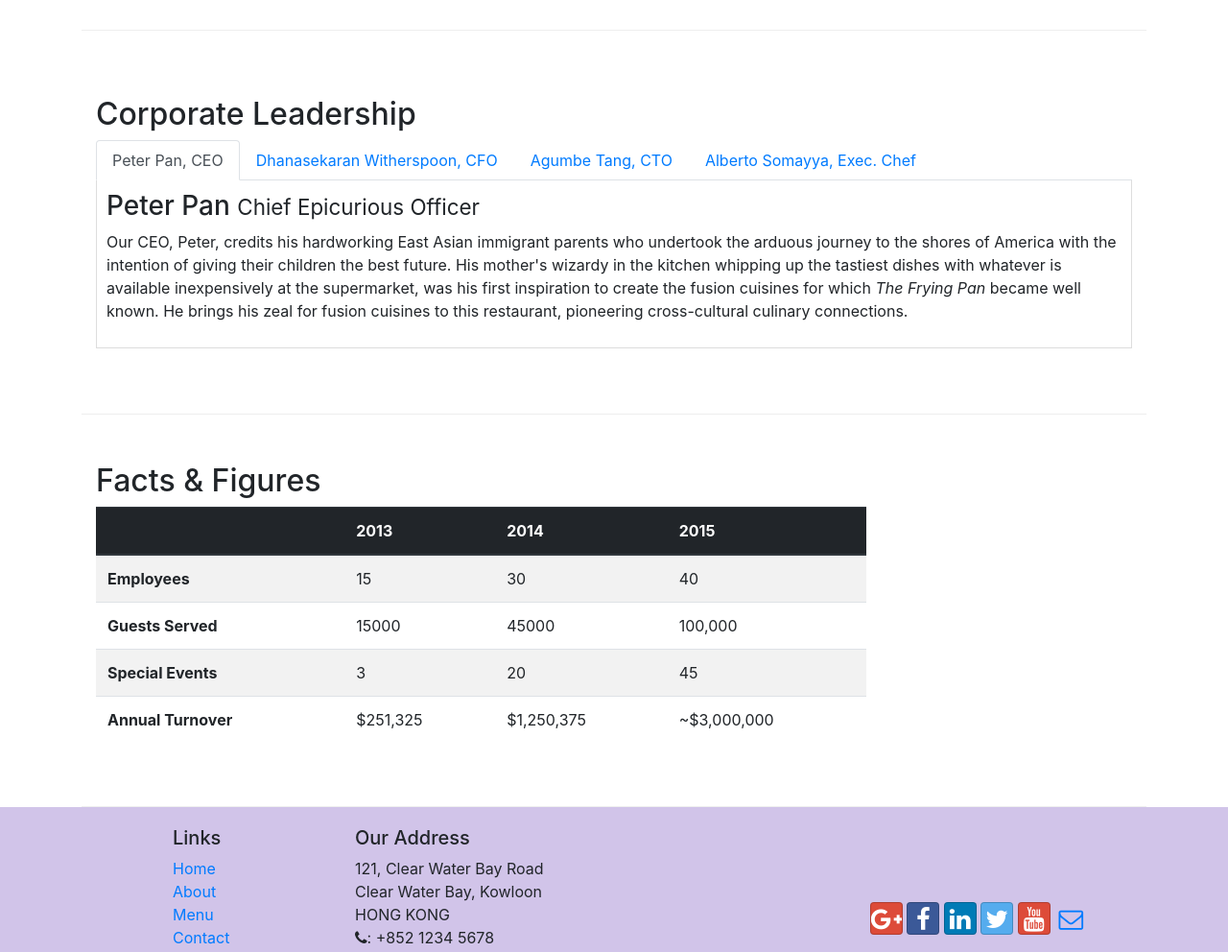
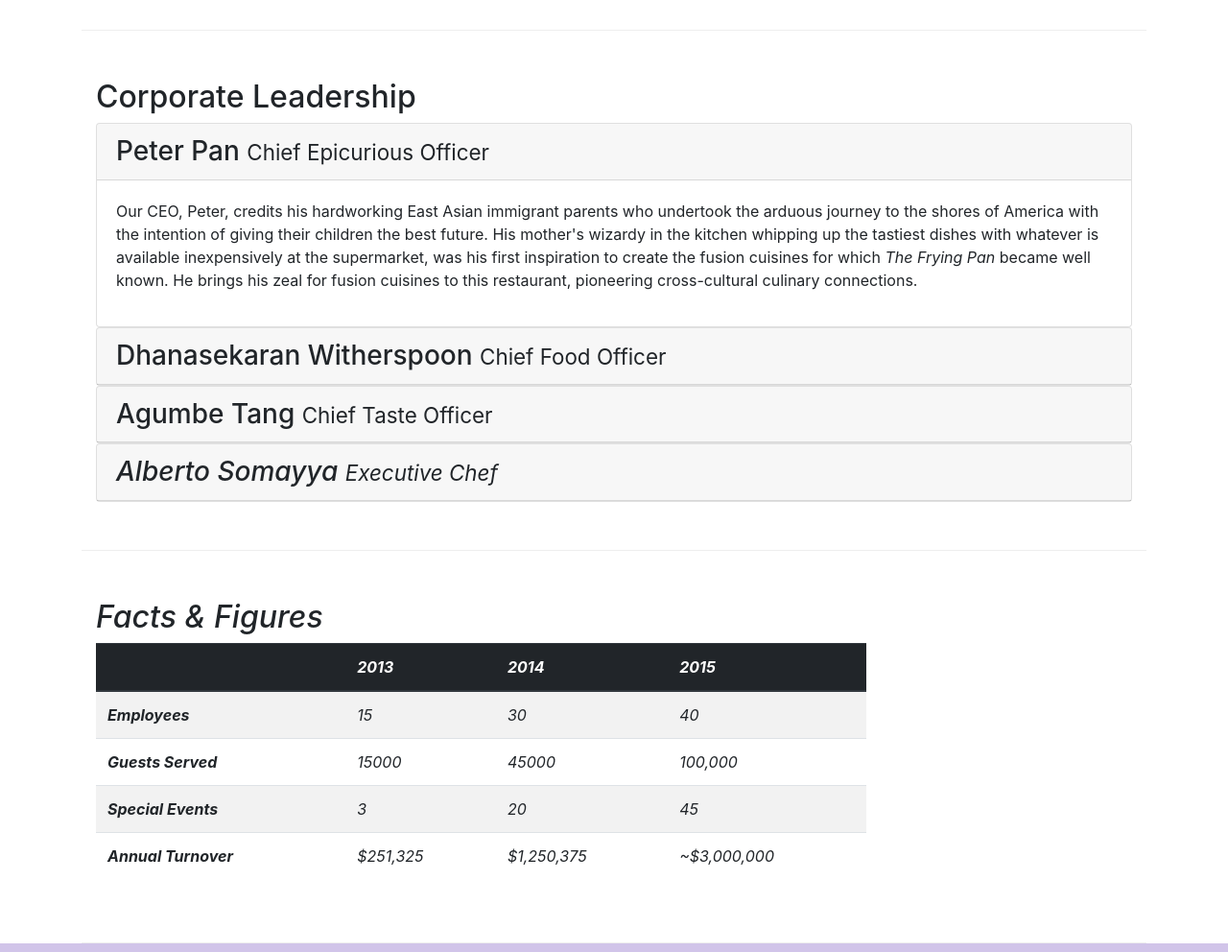
Before and after one commit to EngFatmaLazim/conFusion, a website: page aboutus.html in a window 1280 px wide. Shown: the part 940-1932 px from the top of the page at 96% size. Drawn offline with nearby package versions, Linux system fonts and the light colour scheme.

Commit message:
Accordion

```diff
--- a/aboutus.html
+++ b/aboutus.html
@@ -102,43 +102,66 @@
         <div class="row row-content align-items-center">
             <div class="col-12">
                 <h2>Corporate Leadership</h2>
-                <ul class="nav nav-tabs">
-                    <li class="nav-item">
-                        <a class="nav-link active" href="#peter" role="tab" data-toggle="tab">Peter Pan, CEO</a>
-                    </li>
 
-                    <li class="nav-item">
-                        <a class="nav-link" href="#dhanasekaran" role="tab" data-toggle="tab">Dhanasekaran Witherspoon, CFO</a>
-                    </li>
-
-                    <li class="nav-item">
-                        <a class="nav-link" href="#agumbe" role="tab" data-toggle="tab">Agumbe Tang, CTO</a>
-                    </li>
-
-                    <li class="nav-item">
-                        <a class="nav-link" href="#alberto" role="tab" data-toggle="tab">Alberto Somayya, Exec. Chef</a>
-                    </li>
-                </ul>
-
-                <div class="tab-content">
-                    <div role="tabpanel" class="tab-pane fade show active" id="peter">
-                        <h3>Peter Pan <small>Chief Epicurious Officer</small></h3>
-                        <p class="d-none d-sm-block">Our CEO, Peter, credits his hardworking East Asian immigrant parents who undertook the arduous journey to the shores of America with the intention of giving their children the best future. His mother's wizardy in the kitchen whipping up the tastiest dishes with whatever is available inexpensively at the supermarket, was his first inspiration to create the fusion cuisines for which <em>The Frying Pan</em> became well known. He brings his zeal for fusion cuisines to this restaurant, pioneering cross-cultural culinary connections.</p>
+                <div class="accordion">
+                    <div class="card">
+                        <div class="card-header" role="tab" id="peterhead">
+                        <h3 class="mb-0">
+                            <a data-toggle="collapse" data-target="#peter">
+                            Peter Pan <small>Chief Epicurious Officer</small>
+                            </a>
+                        </h3>
+                        </div>
+                        <div class="collapse show" id="peter" data-parent="#accordion">
+                            <div class="card-body">
+                                <p class="d-none d-sm-block">Our CEO, Peter, credits his hardworking East Asian immigrant parents who undertook the arduous journey to the shores of America with the intention of giving their children the best future. His mother's wizardy in the kitchen whipping up the tastiest dishes with whatever is available inexpensively at the supermarket, was his first inspiration to create the fusion cuisines for which <em>The Frying Pan</em> became well known. He brings his zeal for fusion cuisines to this restaurant, pioneering cross-cultural culinary connections.</p>
+                            </div>
+                        </div>
                     </div>
 
-                    <div role="tabpanel" class="tab-pane fade" id="dhanasekaran">
-                        <h3>Dhanasekaran Witherspoon <small>Chief Food Officer</small></h3>
-                        <p class="d-none d-sm-block">Our CFO, Danny, as he is affectionately referred to by his colleagues, comes from a long established family tradition in farming and produce. His experiences growing up on a farm in the Australian outback gave him great appreciation for varieties of food sources. As he puts it in his own words, <em>Everything that runs, wins, and everything that stays, pays!</em></p>
+                    <div class="card">
+                            <div class="card-header" role="tab" id="dannyhead">
+                            <h3 class="mb-0">
+                                <a class="collapsed" data-toggle="collapse" data-target="#danny">
+                                Dhanasekaran Witherspoon <small>Chief Food Officer</small>
+                                </a>
+                            </h3>
+                        </div>
+                        <div class="collapse" id="danny" data-parent="#accordion">
+                            <div class="card-body">
+                                <p class="d-none d-sm-block">Our CFO, Danny, as he is affectionately referred to by his colleagues, comes from a long established family tradition in farming and produce. His experiences growing up on a farm in the Australian outback gave him great appreciation for varieties of food sources. As he puts it in his own words, <em>Everything that runs, wins, and everything that stays, pays!</em></p>
+                            </div>
+                        </div>
                     </div>
 
-                    <div role="tabpanel" class="tab-pane fade" id="agumbe">
-                        <h3>Agumbe Tang <small>Chief Taste Officer</small></h3>
-                        <p class="d-none d-sm-block">Blessed with the most discerning gustatory sense, Agumbe, our CTO, personally ensures that every dish that we serve meets his exacting tastes. Our chefs dread the tongue lashing that ensues if their dish does not meet his exacting standards. He lives by his motto, <em>You click only if you survive my lick.</em></p>
+                    <div class="card">
+                            <div class="card-header" role="tab" id="agumbehead">
+                            <h3 class="mb-0">
+                                <a class="collapsed" data-toggle="collapse" data-target="#agumbe">
+                                Agumbe Tang <small>Chief Taste Officer</small>
+                                </a>
+                            </h3>
+                        </div>
+                        <div class="collapse" id="agumbe" data-parent="#accordion">
+                            <div class="card-body">
+                                <p class="d-none d-sm-block">Blessed with the most discerning gustatory sense, Agumbe, our CTO, personally ensures that every dish that we serve meets his exacting tastes. Our chefs dread the tongue lashing that ensues if their dish does not meet his exacting standards. He lives by his motto, <em>You click only if you survive my lick.</p>
+                            </div>
+                        </div>
                     </div>
 
-                    <div role="tabpanel" class="tab-pane fade" id="alberto">
-                        <h3>Alberto Somayya <small>Executive Chef</small></h3>
-                        <p class="d-none d-sm-block">Award winning three-star Michelin chef with wide International experience having worked closely with whos-who in the culinary world, he specializes in creating mouthwatering Indo-Italian fusion experiences. He says, <em>Put together the cuisines from the two craziest cultures, and you get a winning hit! Amma Mia!</em></p>
+                    <div class="card">
+                            <div class="card-header" role="tab" id="albertohead">
+                            <h3 class="mb-0">
+                                <a class="collapsed" data-toggle="collapse" data-target="#alberto">
+                                Alberto Somayya <small>Executive Chef</small>
+                                </a>
+                            </h3>
+                        </div>
+                        <div class="collapse" id="alberto" data-parent="#accordion">
+                            <div class="card-body">
+                                <p class="d-none d-sm-block">Award winning three-star Michelin chef with wide International experience having worked closely with whos-who in the culinary world, he specializes in creating mouthwatering Indo-Italian fusion experiences. He says, <em>Put together the cuisines from the two craziest cultures, and you get a winning hit! Amma Mia!</em></p>
+                            </div>
+                        </div>
                     </div>
                 </div>
 
```
